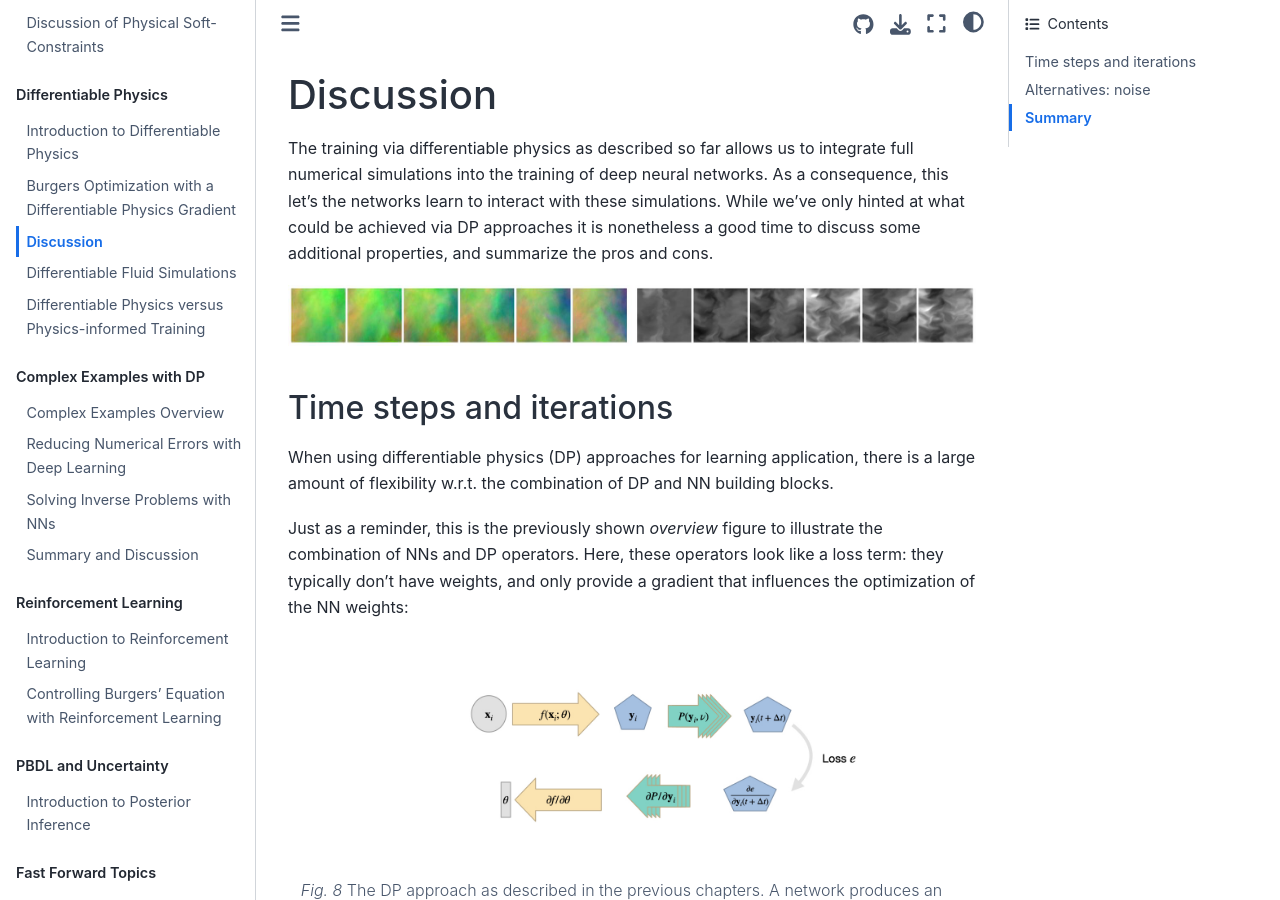
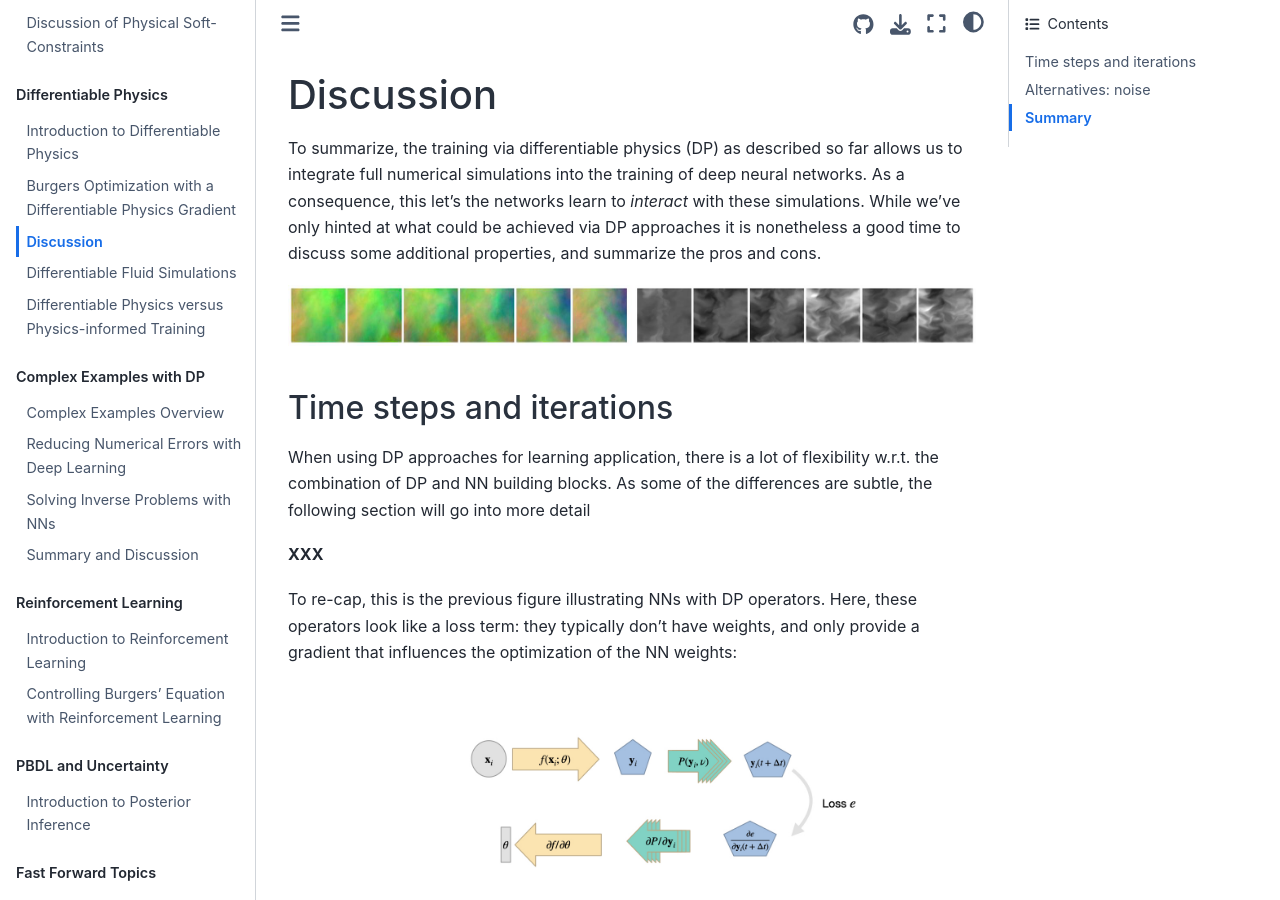
Before and after one commit to tum-pbs/pbdl-book, a Jupyter Book: the page built from diffphys-discuss.md, in a window 1280 px wide and 900 px high. Built offline with Jupyter Book 1.0.4 settings and Sphinx 7.4.7 and the Sphinx Book theme 1.1.4, drawn with Linux system fonts in a browser that asks for light colours; pages that are not in the unit, such as notebooks, are missing from menus; cross-references to code outside the pages are shown as plain code; some of the changed text lies outside the part shown.

Commit message:
additional corrections Maxi

````diff
--- a/diffphys-discuss.md
+++ b/diffphys-discuss.md
@@ -1,9 +1,9 @@
 Discussion
 =======================
 
-The training via differentiable physics as described so far allows us
+To summarize, the training via differentiable physics (DP) as described so far allows us
 to integrate full numerical simulations into the training of deep neural networks.
-As a consequence, this let's the networks learn to interact with these simulations.
+As a consequence, this let's the networks learn to _interact_ with these simulations.
 While we've only hinted at what could be
 achieved via DP approaches it is nonetheless a good time to discuss some
 additional properties, and summarize the pros and cons.
@@ -14,11 +14,14 @@ additional properties, and summarize the pros and cons.
 
 ## Time steps and iterations
 
-When using differentiable physics (DP) approaches for learning application,
-there is a large amount of flexibility w.r.t. the combination of DP and NN building blocks.
+When using DP approaches for learning application,
+there is a lot of flexibility w.r.t. the combination of DP and NN building blocks.
+As some of the differences are subtle, the following section will go into more detail
 
-Just as a reminder, this is the previously shown _overview_ figure to illustrate the combination
-of NNs and DP operators. Here, these operators look like a loss term: they typically don't have weights,
+**XXX**
+
+To re-cap, this is the previous figure illustrating NNs with DP operators.
+Here, these operators look like a loss term: they typically don't have weights,
 and only provide a gradient that influences the optimization of the NN weights:
 
 ```{figure} resources/diffphys-shortened.jpg
@@ -96,4 +99,4 @@ To summarize the pros and cons of training NNs via DP:
 Here, the last negative point (regarding heavy machinery) is bound to strongly improve in a fairly short amount of time. However, for now it's important to keep in mind that not every simulator is suitable for DP training out of the box. Hence, in this book we'll focus on examples using phiflow, which was designed for interfacing with deep learning frameworks.
 
 Next we can target more some complex scenarios to showcase what can be achieved with differentiable physics.
-This will also illustrate how the right selection of a numerical methods for a DP operator yields improvements in terms of training accuracy.
+This will also illustrate how the right selection of numerical methods for a DP operator yields improvements in terms of training accuracy.
````
Also changed, not shown: diffphys.md (+2 -2 lines), diffphys-code-burgers.ipynb.
